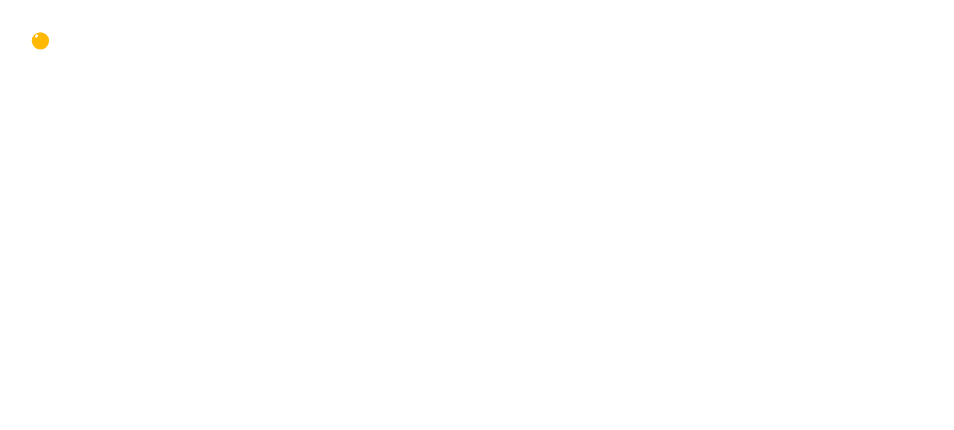
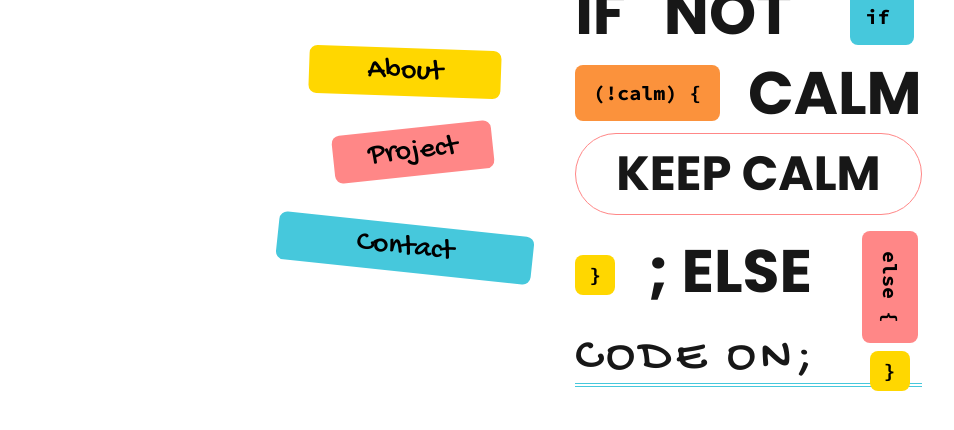
Before and after one commit to HsiaooooooJu/next_portfolio, a Next.js app: page / in a window 1280 px wide. Shown: the top 430 px of the page, without its empty margins (0-954 px from the left). Built offline with nearby package versions, Linux system fonts and the light colour scheme.

Commit message:
feat: add main quote

```diff
--- a/app/page.tsx
+++ b/app/page.tsx
@@ -1,11 +1,11 @@
-import Image from "next/image";
+import SideNav from './ui/sidenav'
+import Main from './ui/main'
 
 export default function Home() {
-  return (
-    <main>
-      <div className="m-4">
-        <Image src="/egg.svg" width="50" height="50" alt="egg" />
-      </div>
-    </main>
-  );
+    return (
+        <div className="relative flex w-full min-w-96 max-w-5xl max-h-80 flex-row items-center justify-center md:justify-end">
+            <SideNav />
+            <Main />
+        </div>
+    )
 }
--- a/app/ui/fonts.ts
+++ b/app/ui/fonts.ts
@@ -1,4 +1,4 @@
-import { Poppins, Gochi_Hand } from 'next/font/google'
+import { Poppins, Gochi_Hand, Source_Code_Pro } from 'next/font/google'
 
 export const poppins = Poppins({
 	subsets: ['latin'],
@@ -10,3 +10,8 @@ export const gochiHand = Gochi_Hand({
 	subsets: ['latin'],
 	weight: ['400']
 })
+
+export const code = Source_Code_Pro({
+	subsets:['latin'],
+	weight: ['500', '700']
+})
--- a/app/ui/globals.css
+++ b/app/ui/globals.css
@@ -34,3 +34,7 @@ body {
 .navItem {
 	@apply absolute flex-center rounded-lg transform glow
 }
+
+.code_pack {
+	@apply absolute flex-center rounded-lg text-xl font-bold text-black
+}
--- /dev/null
+++ b/app/ui/main.tsx
@@ -0,0 +1,34 @@
+import { poppins, gochiHand, code } from '@/app/ui/fonts'
+import cx from 'clsx'
+
+export default function Main() {
+    return (
+        <div
+            className={cx(
+                code.className,
+                'min-w-md relative md:mr-[5%] lg:mr-[10%] text-6xl font-bold leading-[5rem]'
+            )}
+        >
+            <p className={poppins.className}>IF &nbsp; NOT</p>
+            <div className="absolute right-2 top-2 h-16 w-16 pr-2 pt-2 rounded-tr-full bg-blue code_pack">
+                if
+            </div>
+            <div className="absolute left-0 top-16 translate-y-1/2 h-14 w-5/12 rounded-lg bg-orange-400 code_pack">
+                {'(!calm) {'}
+            </div>
+            <p className={cx('text-right', poppins.className)}>CALM</p>
+            <p className={cx('px-10 py-4 border border-pink rounded-full text-5xl', poppins.className)}>KEEP CALM</p>
+            <div className="h-10 w-10 translate-y-10 rounded-full bg-yellow code_pack">
+                {'}'}
+            </div>
+            <p className={cx('translate-y-4', poppins.className)}>&emsp; ; ELSE</p>
+            <div className="absolute right-6 bottom-8 translate-x-12 h-14 w-28 rotate-90 rounded-full bg-pink code_pack">
+                {'else {'}
+            </div>
+            <div className="right-[12px] h-10 w-10 translate-y-14 rounded-full bg-yellow code_pack">
+                {'}'}
+            </div>
+            <p className={cx('relative translate-y-10 tracking-[0.1em] border-b-4 border-blue border-double text-5xl -z-10', gochiHand.className)}>CODE ON;</p>
+        </div>
+    )
+}
```
